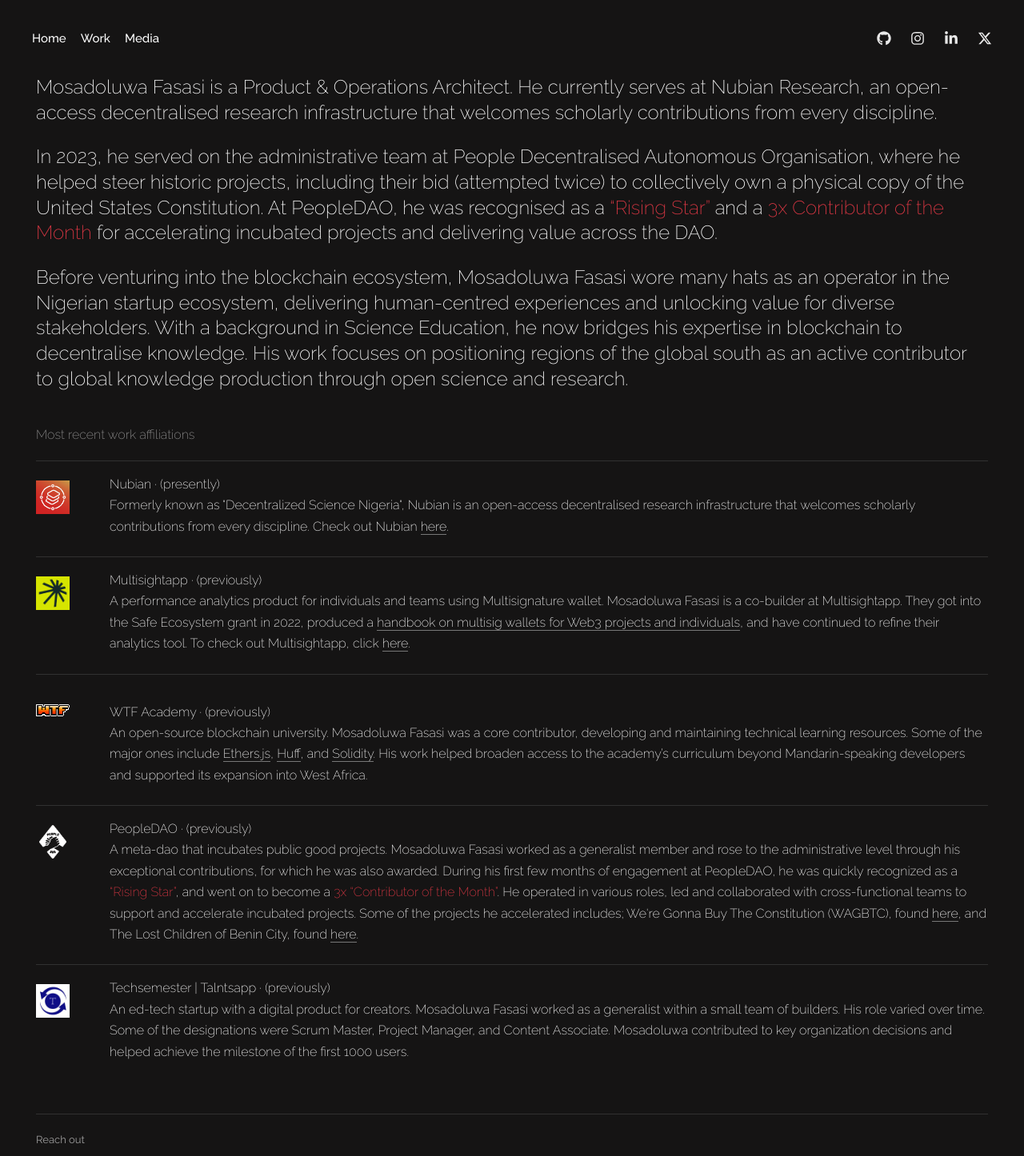
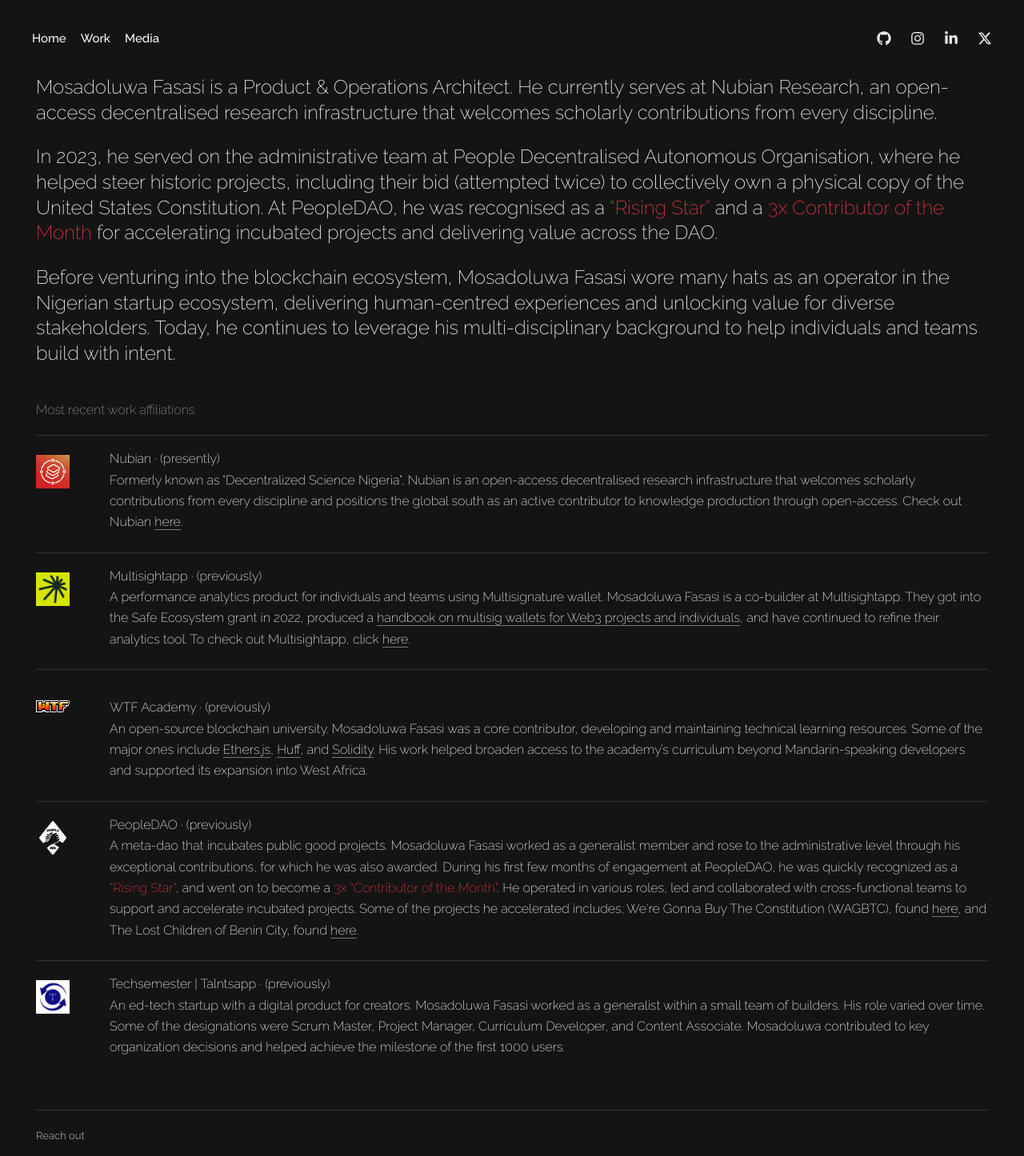
Before and after one commit to Mosamorphing/website, a React (Vite) app: page /work in a window 1280 px wide. Shown: the top 1446 px of the page at 80% size. Built offline with nearby package versions, Linux system fonts and the light colour scheme.

Commit message:
updates work

```diff
--- a/src/pages/About/Work.jsx
+++ b/src/pages/About/Work.jsx
@@ -78,11 +78,7 @@
                   Before venturing into the blockchain ecosystem, Mosadoluwa
                   Fasasi wore many hats as an operator in the Nigerian startup
                   ecosystem, delivering human-centred experiences and unlocking
-                  value for diverse stakeholders. With a background in Science
-                  Education, he now bridges his expertise in blockchain to
-                  decentralise knowledge. His work focuses on positioning
-                  regions of the global south as an active contributor to global
-                  knowledge production through open science and research.
+                  value for diverse stakeholders. Today, he continues to leverage his multi-disciplinary background to help individuals and teams build with intent.
                 </p>
               </div>
               <div className="work-roles flex flex-col my-8 md:w-[95%] sm:w-[98%]">
@@ -96,7 +92,7 @@
                     />
                   </div>
                   <p className="flex-1 -mt-2 sm:-mt-[6px]">
-                    Nubian · (presently) <br /> Formerly known as &quot;Decentralized Science Nigeria&quot;, Nubian is an open-access decentralised research infrastructure that welcomes scholarly contributions from every discipline. Check out
+                    Nubian · (presently) <br /> Formerly known as &quot;Decentralized Science Nigeria&quot;, Nubian is an open-access decentralised research infrastructure that welcomes scholarly contributions from every discipline and positions the global south as an active contributor to knowledge production through open-access. Check out
                     Nubian {" "}
                     <a
                       className="work-inline-link"
@@ -239,7 +235,7 @@
                     ed-tech startup with a digital product for creators.
                     Mosadoluwa Fasasi worked as a generalist within a small team
                     of builders. His role varied over time. Some of the
-                    designations were Scrum Master, Project Manager, and Content
+                    designations were Scrum Master, Project Manager, Curriculum Developer, and Content
                     Associate. Mosadoluwa contributed to key organization
                     decisions and helped achieve the milestone of the first 1000
                     users.
```
